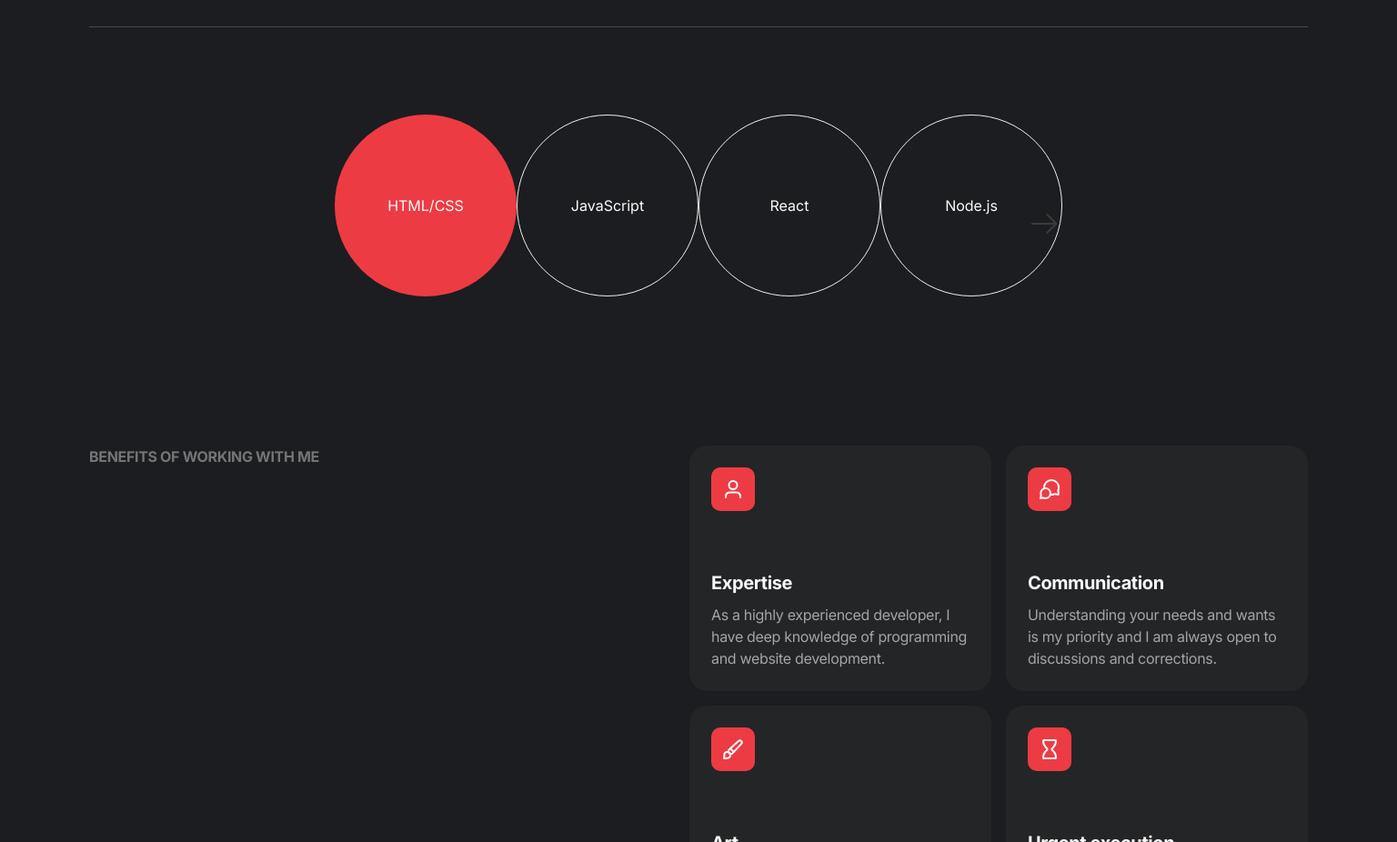
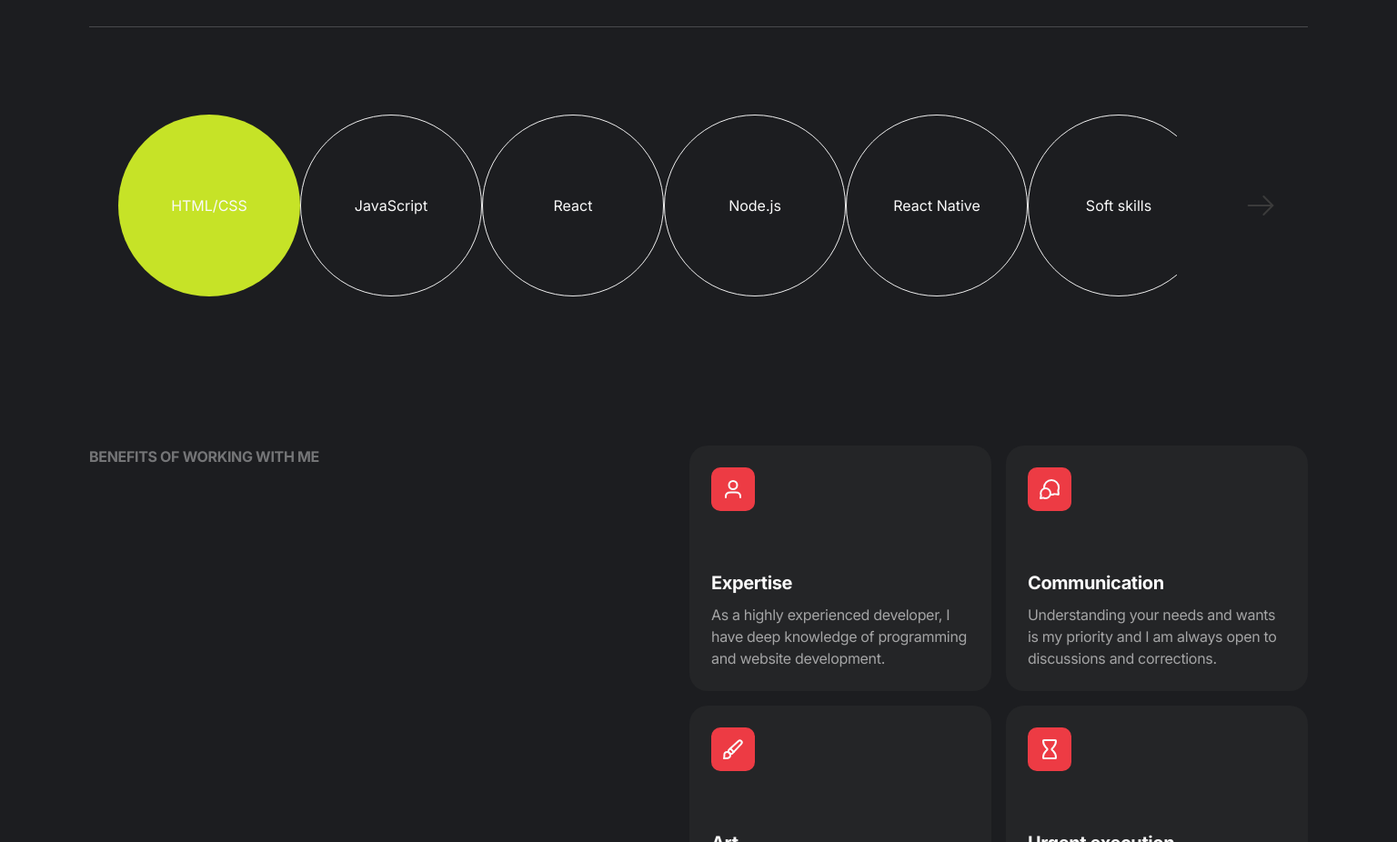
Before and after one commit to SandraMatveeva/My-JS-portfolio, a website built with Vite: page src/index.html in a window 1536 px wide. Shown: the part 2748-3674 px from the top of the page at 91% size. Built offline with nearby package versions, Linux system fonts and the light colour scheme; what accordion-js would draw is missing.

Commit message:
swipper fix

```diff
--- a/src/css/about-me.css
+++ b/src/css/about-me.css
@@ -267,15 +267,31 @@
 /* #endregion accordion */
 
 /* #region swiper */
-.skills-slider {
-  position: relative;
-  width: 100%;
-  max-width: 800px;
-  margin: auto;
+
+@media screen and (min-width: 1440px) {
+  .swiper-container-aboutme {
+    display: flex;
+    gap: 72px;
+    align-items: center;
+    margin-top: 96px;
+    padding: 0 32px;
+    justify-content: space-between;
+    flex-direction: row;
+    flex-wrap: nowrap;
   }
 
-.swiper {
-  /* overflow: hidden; */
+  .skills-swiper-about-me {
+    width: 1200px;
+    display: flex;
+    justify-content: space-between;
+    align-items: center;
+    overflow: hidden;
+  }
+  .swiper-wrapper {
+    display: flex;
+    min-width: 0;
+    width: 260px;
+    user-select: none;
   }
 
   .swiper-wrapper .swiper-slide {
@@ -294,19 +310,16 @@
   }
 
   .swiper-slide-active {
-  background-color: #ed3b44;
+    background-color: #c6e327;
     border: none;
   }
 
   .skills-btm {
-  position: absolute;
-  right: 0px;
-  top: 50%;
     background-color: #fff;
     padding: 0;
     flex-shrink: 0;
     background-color: #fff0;
-  border: red;
+    border: none;
     display: flex;
     align-items: center;
     justify-content: center;
@@ -314,7 +327,6 @@
     height: 40px;
     border-radius: 50%;
     cursor: pointer;
-  z-index: 99;
   }
-
+}
 /* #endregion swiper */
--- a/src/js/about-me.js
+++ b/src/js/about-me.js
@@ -47,11 +47,13 @@
 // });
 
 document.addEventListener('DOMContentLoaded', () => {
-  const swiper = new Swiper('.swiper', {
+  const swiper = new Swiper('.skills-swiper-about-me', {
     // ЗБЕРІГАЄМО у ЗМІННУ
     slidesPerView: 'auto',
     spaceBetween: 20,
     loop: true,
+    initialSlide: 0,
+    centeredSlides: false,
     navigation: {
       nextEl: '.swiper-button-next',
       prevEl: '.swiper-button-prev',
--- a/src/partials/about-me.html
+++ b/src/partials/about-me.html
@@ -99,9 +99,8 @@
       </li>
     </ul>
   </div>
-  <div class="about-me-third-block">
-    <div class="skills-slider">
-      <div class="swiper">
+  <div class="about-me-third-block swiper-container-aboutme">
+    <div class="skills-swiper-about-me swiper-initialized swiper-horizontal">
       <ul class="swiper-wrapper">
         <li class="swiper-slide">HTML/CSS</li>
         <li class="swiper-slide">JavaScript</li>
@@ -123,5 +122,4 @@
       />
     </button>
   </div>
-  </div>
 </section>
```
Lines whose indentation alone changed are shown as unchanged.
